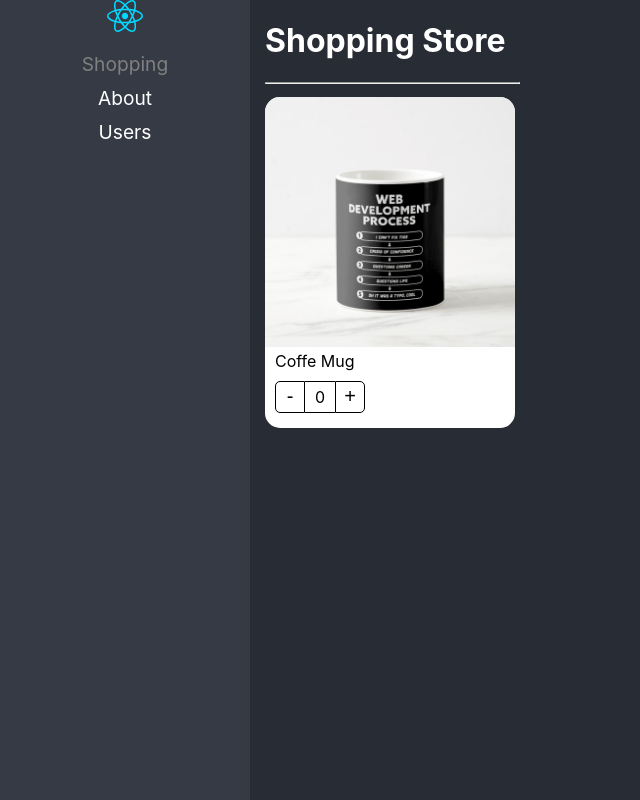
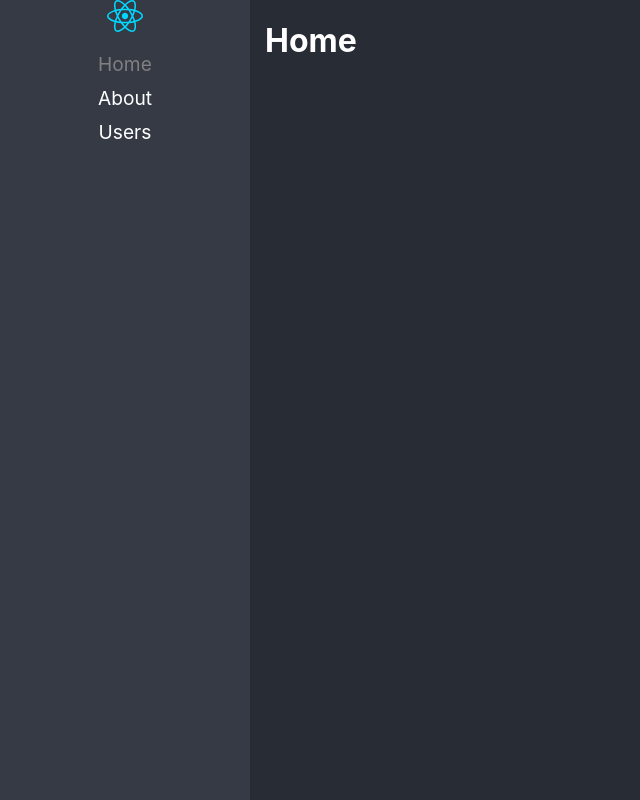
Before and after one commit to jeanortiz02/react-pro, a React (Vite) app in the folder 02-react-app/: page / in a window 1280 px wide. Shown: the whole page, without its empty margins (0-640 px from the left). Built offline with nearby package versions, Linux system fonts and the light colour scheme.

Commit message:
fix main

```diff
--- a/02-react-app/src/02-component-parrents/hooks/useProduct.ts
+++ /dev/null
@@ -1,16 +0,0 @@
-import { useState } from "react";
-
-
-export const useProduct = ()=> {
-
-    const [counter, setCounter] = useState(0);
-
-    const increaseBy = (value: number) => {
-        setCounter(prev => Math.max(prev + value, 0) );
-    }
-
-    return {
-        counter,
-        increaseBy,
-    }
-}
--- a/02-react-app/src/02-component-parrents/pages/ProductCard.tsx
+++ /dev/null
@@ -1,68 +0,0 @@
-
-import { useProduct } from '../hooks/useProduct';
-import style from '../styles/styles.module.css';
-import noImage from '../assets/no-image.jpg';
-
-
-interface Props {
-  product: Product;
-}
-
-interface Product {
-  id: string;
-  title: string;
-  image?: string;
-}
-
-
-
-
-export const ProductImage = ({ image  = ''})=> {
-  return (
-    <img className={ style.productImg } src={ image ? image : noImage} alt="Product Image" />
-  )
-}
-
-export const ProductTitle = ({ title } : { title: string}) => {
-  return (
-    <span className={style.productDescription}>{title}</span>
-  )
-}
-
-interface ProductButtonProps {
-  counter: number;
-  increaseBy: (value: number) => void;
-}
-
-export const ProductButton = ( { counter, increaseBy} : ProductButtonProps ) => {
-  return (
-    <div className={ style.buttonsContainer }>
-
-      <button className={ style.buttonMinus } onClick={ ()=> increaseBy( -1 ) }>-</button>
-
-      <div className={ style.countLabel }>{counter}</div>
-
-      <button className={ style.buttonAdd } onClick={ ()=> increaseBy( 1 ) }>+</button>
-
-    </div>
-  )
-}
-
-
-export const ProductCard = ({ product } : Props) => {
-
-    const { counter, increaseBy } = useProduct();
-
-  return (
-    <div className={style.productCard}>
-
-      <ProductImage image={product.image} />
-
-      <ProductTitle title={product.title}/>
-
-      <ProductButton counter={counter} increaseBy={increaseBy} />
-
-
-    </div>
-  )
-}
--- a/02-react-app/src/02-component-parrents/pages/ShoppingPage.tsx
+++ /dev/null
@@ -1,27 +0,0 @@
-import { ProductCard } from "./ProductCard"
-
-
-const product = {
-  id: '1',
-  title: "Coffe Mug",
-  image: "./coffee-mug.png"
-}
-
-export const ShoppingPage = () => {
-  return (
-    <div>
-        <h1>Shopping Store</h1>
-        <hr />
-
-        <div
-          style={{
-            display: 'flex',
-            flexWrap: 'wrap',
-            justifyContent: 'center',
-          }}
-        >
-          <ProductCard product={product }/>
-        </div>
-    </div>
-  )
-}
--- a/02-react-app/src/02-component-parrents/styles/styles.module.css
+++ /dev/null
@@ -1,62 +0,0 @@
-
-
-.productCard {
-    background-color: white;
-    border-radius: 15px;
-    color: black;
-    padding-bottom: 5px;
-    width: 250px;
-    margin-right: 5px;
-    margin-top: 5px;
-}
-
-.productImg {
-    border-radius: 15px 15px 0px 0px;
-    width: 100%;
-}
-
-.productDescription {
-    margin: 10px;
-}
-
-.buttonsContainer {
-    margin: 10px;
-    display: flex;
-    flex-direction: row;
-}
-
-.buttonMinus {
-    cursor: pointer;
-    background-color: transparent;
-    border: 1px solid black;
-    border-radius: 5px 0px 0px 5px;
-    font-size: 20px;
-    width: 30px;
-}
-
-.buttonMinus:hover {
-    background-color: rgba(0, 0, 0, 0.1);
-}
-
-.countLabel {
-    border-bottom: 1px solid black;
-    border-top: 1px solid black;
-    font-size: 16px;
-    height: 25px;
-    padding-top: 5px;
-    text-align: center;
-    width: 30px;
-}
-
-.buttonAdd {
-    cursor: pointer;
-    background-color: transparent;
-    border: 1px solid black;
-    border-radius: 0px 5px 5px 0px;
-    font-size: 20px;
-    width: 30px;
-}
-
-.buttonAdd:hover {
-    background-color: rgba(0, 0, 0, 0.1);
-}
--- a/02-react-app/src/routes/Navigation.tsx
+++ b/02-react-app/src/routes/Navigation.tsx
@@ -1,6 +1,5 @@
 import { BrowserRouter, Routes, Route, NavLink, Navigate } from 'react-router';
 import logo from '../assets/react.svg';
-import { ShoppingPage } from '../02-component-parrents/pages/ShoppingPage';
 export const Navigation = () => {
   return (
     <>
@@ -10,7 +9,7 @@ export const Navigation = () => {
                     <img src={logo} alt="React Logo" />
                     <ul>
                         <li>
-                            <NavLink to='/' className={ ({isActive}) => isActive ? 'nav-active' : '' }>Shopping</NavLink>
+                            <NavLink to='/' className={ ({isActive}) => isActive ? 'nav-active' : '' }>Home</NavLink>
                         </li>
                         <li>
                             <NavLink to='/about' className={ ({isActive}) => isActive ? 'nav-active' : '' }>About</NavLink>
@@ -22,7 +21,7 @@ export const Navigation = () => {
                 </nav>
 
                 <Routes>
-                     <Route path="/" element={<ShoppingPage/>} />
+                     <Route path="/" element={<h1>Home</h1>} />
                      <Route path="about" element={<h1>About Page</h1>} />
                      <Route path="users" element={<h1>User Page</h1>} />
                      <Route path="*" element={<Navigate to='/home' replace/>} />
```
Also changed, not shown: 02-react-app/src/02-component-parrents/assets/no-image.jpg (deleted).
